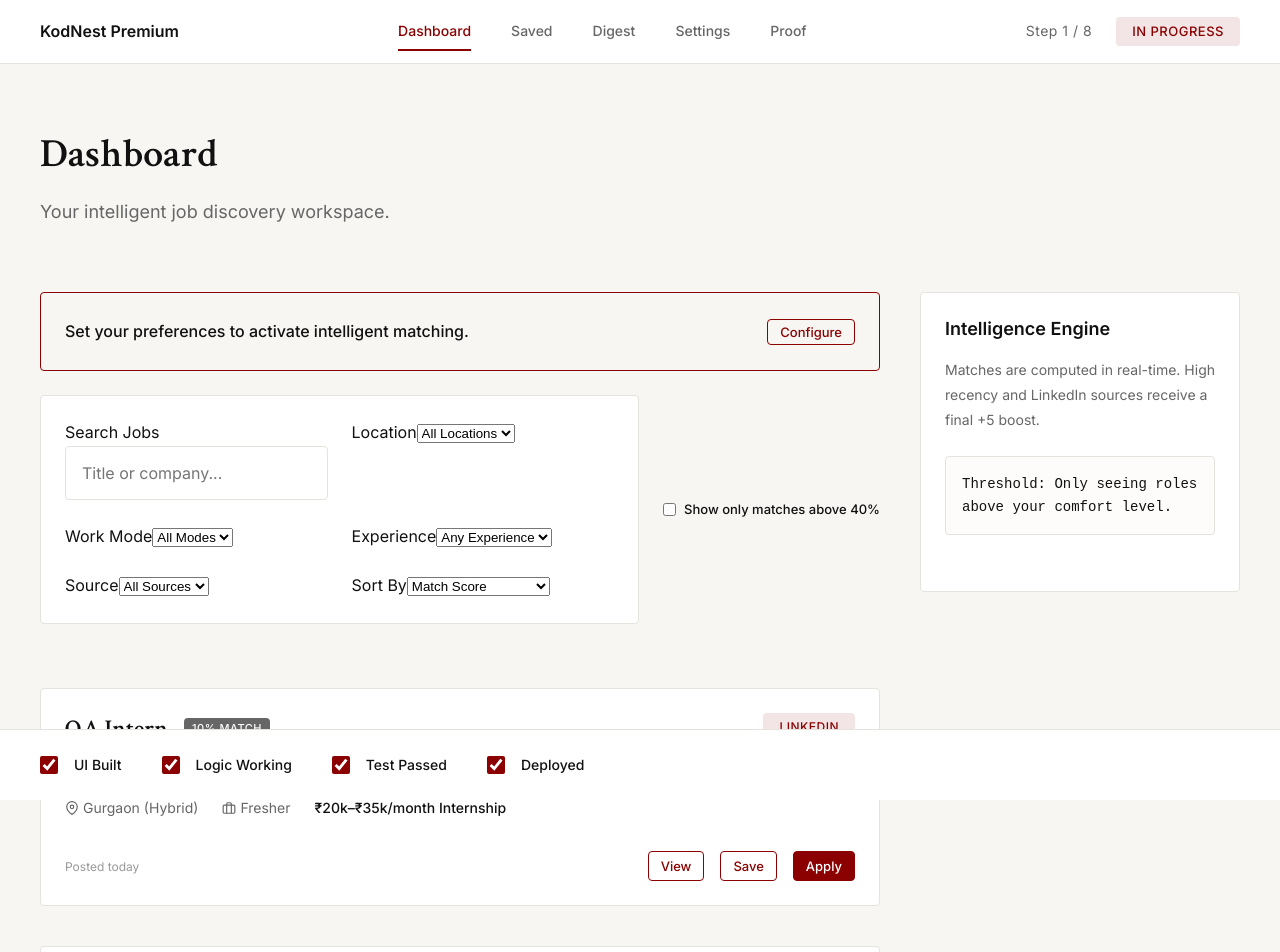
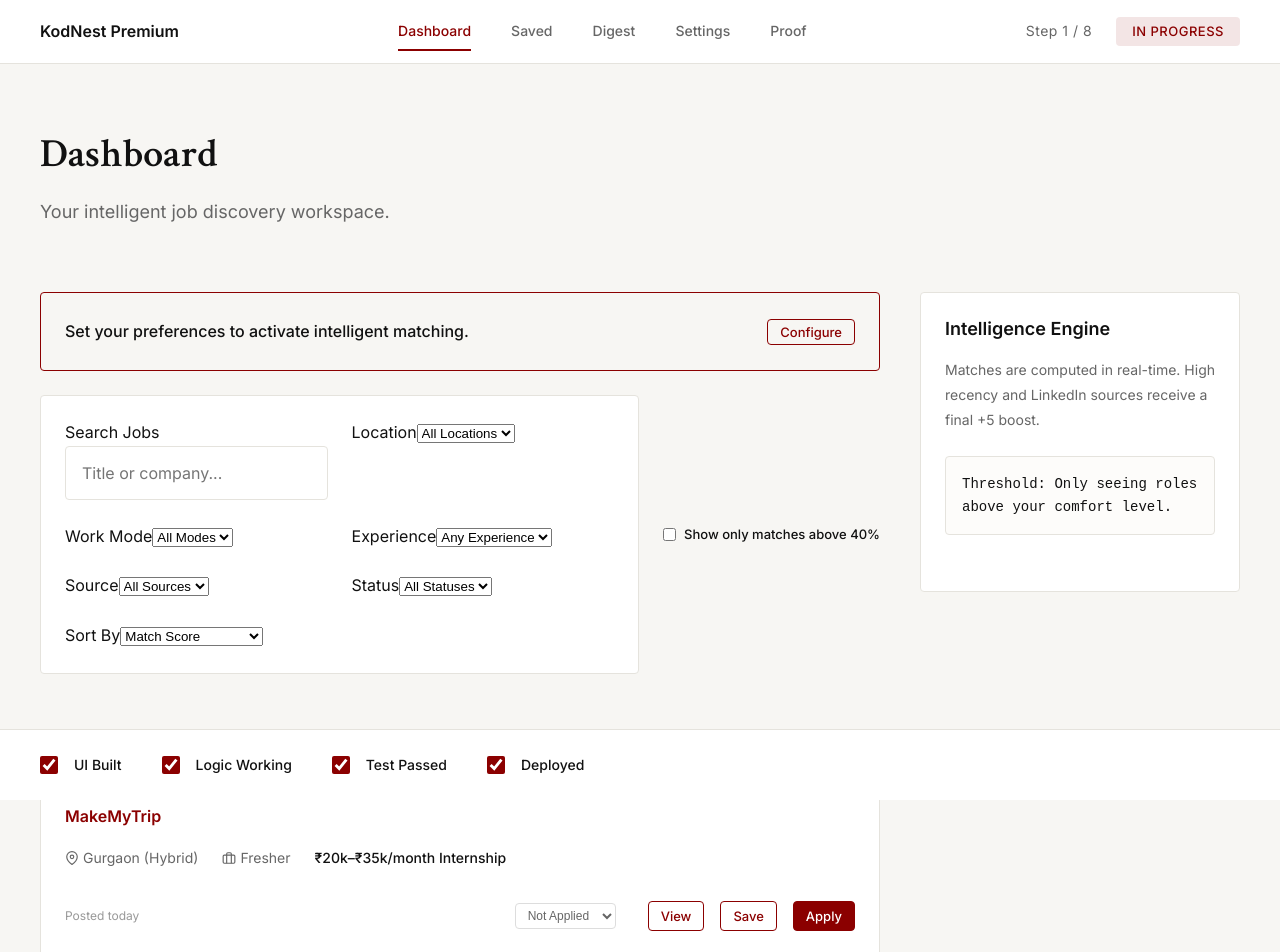
Before and after one commit to mittal-1234/app1s, a Next.js app: page /dashboard in a window 1280 px wide. Shown: the top 952 px of the page. Built offline with nearby package versions, Linux system fonts and the light colour scheme.

Commit message:
Implement Job Status Tracking (Dashboard, Saved, Digest)

```diff
--- a/app/components/FilterBar.tsx
+++ b/app/components/FilterBar.tsx
@@ -6,6 +6,7 @@ interface FilterBarProps {
     onModeChange: (value: string) => void;
     onExperienceChange: (value: string) => void;
     onSourceChange: (value: string) => void;
+    onStatusChange?: (value: string) => void;
     onSortChange: (value: string) => void;
 }
 
@@ -15,6 +16,7 @@ export default function FilterBar({
     onModeChange,
     onExperienceChange,
     onSourceChange,
+    onStatusChange,
     onSortChange
 }: FilterBarProps) {
     return (
@@ -75,6 +77,17 @@ export default function FilterBar({
                 </div>
 
                 <div className="form-group">
+                    <label>Status</label>
+                    <select onChange={(e) => onStatusChange && onStatusChange(e.target.value)}>
+                        <option value="">All Statuses</option>
+                        <option value="Not Applied">Not Applied</option>
+                        <option value="Applied">Applied</option>
+                        <option value="Rejected">Rejected</option>
+                        <option value="Selected">Selected</option>
+                    </select>
+                </div>
+
+                <div className="form-group">
                     <label>Sort By</label>
                     <select onChange={(e) => onSortChange(e.target.value)}>
                         <option value="match">Match Score</option>
--- a/app/components/JobCard.tsx
+++ b/app/components/JobCard.tsx
@@ -9,9 +9,11 @@ interface JobCardProps {
     onView: (job: Job) => void;
     onSave: (id: string) => void;
     onApply: (url: string) => void;
+    status?: string;
+    onStatusChange?: (id: string, status: string) => void;
 }
 
-export default function JobCard({ job, isSaved, matchScore, onView, onSave, onApply }: JobCardProps) {
+export default function JobCard({ job, isSaved, matchScore, onView, onSave, onApply, status, onStatusChange }: JobCardProps) {
     const getScoreColor = (score: number) => {
         if (score >= 80) return '#2D5016'; // Green
         if (score >= 60) return '#92400E'; // Amber
@@ -62,7 +64,37 @@ export default function JobCard({ job, isSaved, matchScore, onView, onSave, onAp
                 <span style={{ fontSize: '12px', color: '#999' }}>
                     {job.postedDaysAgo === 0 ? 'Posted today' : `Posted ${job.postedDaysAgo} days ago`}
                 </span>
-                <div style={{ display: 'flex', gap: 'var(--space-2)' }}>
+
+                <div style={{ display: 'flex', gap: 'var(--space-2)', alignItems: 'center' }}>
+                    {onStatusChange && (
+                        <div style={{ marginRight: 'var(--space-2)' }}>
+                            <select
+                                value={status || 'Not Applied'}
+                                onChange={(e) => onStatusChange(job.id, e.target.value)}
+                                style={{
+                                    padding: '4px 8px',
+                                    fontSize: '12px',
+                                    borderRadius: '4px',
+                                    border: '1px solid #ddd',
+                                    backgroundColor:
+                                        status === 'Applied' ? '#E3F2FD' :
+                                            status === 'Rejected' ? '#FFEBEE' :
+                                                status === 'Selected' ? '#E8F5E9' : 'white',
+                                    color:
+                                        status === 'Applied' ? '#1565C0' :
+                                            status === 'Rejected' ? '#C62828' :
+                                                status === 'Selected' ? '#2E7D32' : '#666',
+                                    fontWeight: 500
+                                }}
+                            >
+                                <option value="Not Applied">Not Applied</option>
+                                <option value="Applied">Applied</option>
+                                <option value="Rejected">Rejected</option>
+                                <option value="Selected">Selected</option>
+                            </select>
+                        </div>
+                    )}
+
                     <button className="btn btn-secondary" style={{ padding: '6px 12px', fontSize: '13px' }} onClick={() => onView(job)}>View</button>
                     <button
                         className={`btn ${isSaved ? 'btn-primary' : 'btn-secondary'}`}
--- a/app/dashboard/page.tsx
+++ b/app/dashboard/page.tsx
@@ -32,6 +32,10 @@ export default function Dashboard() {
     const [sort, setSort] = useState('match');
     const [showOnlyAboveThreshold, setShowOnlyAboveThreshold] = useState(false);
 
+    const [statusMap, setStatusMap] = useState<Record<string, string>>({});
+    const [statusFilter, setStatusFilter] = useState('');
+    const [toast, setToast] = useState<{ message: string; type: 'info' | 'success' | 'warning' } | null>(null);
+
     useEffect(() => {
         try {
             const savedPrefs = localStorage.getItem('jobTrackerPreferences');
@@ -64,12 +68,24 @@ export default function Dashboard() {
             if (saved) {
                 setSavedJobIds(JSON.parse(saved));
             }
+
+            const savedStatus = localStorage.getItem('jobTrackerStatus');
+            if (savedStatus) {
+                setStatusMap(JSON.parse(savedStatus));
+            }
         } catch (error) {
             console.error('Dashboard initialization error:', error);
         } finally {
             setIsLoading(false);
         }
     }, []);
+
+    useEffect(() => {
+        if (toast) {
+            const timer = setTimeout(() => setToast(null), 3000);
+            return () => clearTimeout(timer);
+        }
+    }, [toast]);
 
     useEffect(() => {
         if (allJobs.length === 0 && !isLoading) return;
@@ -84,9 +100,15 @@ export default function Dashboard() {
             const matchesExperience = !experienceFilter || job.experience === experienceFilter;
             const matchesSource = !sourceFilter || job.source === sourceFilter;
 
+            const currentStatus = statusMap[job.id] || 'Not Applied';
+            const matchesStatus = !statusFilter || (
+                statusFilter === 'Not Applied' ? (!statusMap[job.id] || statusMap[job.id] === 'Not Applied') :
+                    currentStatus === statusFilter
+            );
+
             const matchesThreshold = !showOnlyAboveThreshold || job.matchScore >= (userPrefs?.minMatchScore || 0);
 
-            return matchesSearch && matchesLocation && matchesMode && matchesExperience && matchesSource && matchesThreshold;
+            return matchesSearch && matchesLocation && matchesMode && matchesExperience && matchesSource && matchesStatus && matchesThreshold;
         });
 
         // Sorting
@@ -107,7 +129,7 @@ export default function Dashboard() {
         }
 
         setFilteredJobs(result);
-    }, [allJobs, isLoading, search, locationFilter, modeFilter, experienceFilter, sourceFilter, sort, showOnlyAboveThreshold, userPrefs]);
+    }, [allJobs, isLoading, search, locationFilter, modeFilter, experienceFilter, sourceFilter, statusFilter, sort, showOnlyAboveThreshold, userPrefs, statusMap]);
 
     const handleSave = (id: string) => {
         const newSaved = savedJobIds.includes(id)
@@ -116,6 +138,32 @@ export default function Dashboard() {
 
         setSavedJobIds(newSaved);
         localStorage.setItem('favoriteJobIds', JSON.stringify(newSaved));
+    };
+
+    const handleStatusChange = (id: string, newStatus: string) => {
+        const newStatusMap = { ...statusMap, [id]: newStatus };
+        setStatusMap(newStatusMap);
+        localStorage.setItem('jobTrackerStatus', JSON.stringify(newStatusMap));
+
+        // Log update
+        const job = allJobs.find(j => j.id === id);
+        if (job) {
+            const logEntry = {
+                jobId: id,
+                title: job.title,
+                company: job.company,
+                status: newStatus,
+                date: new Date().toISOString()
+            };
+            const existingLog = JSON.parse(localStorage.getItem('jobTrackerStatusLog') || '[]');
+            const newLog = [logEntry, ...existingLog].slice(0, 50); // Keep last 50
+            localStorage.setItem('jobTrackerStatusLog', JSON.stringify(newLog));
+
+            setToast({
+                message: `Status updated to ${newStatus}`,
+                type: newStatus === 'Rejected' ? 'warning' : 'success'
+            });
+        }
     };
 
     const handleView = (job: Job) => {
@@ -164,6 +212,7 @@ export default function Dashboard() {
                             onModeChange={setModeFilter}
                             onExperienceChange={setExperienceFilter}
                             onSourceChange={setSourceFilter}
+                            onStatusChange={setStatusFilter}
                             onSortChange={setSort}
                         />
                         <div style={{ display: 'flex', alignItems: 'center', gap: 'var(--space-2)', whiteSpace: 'nowrap', marginLeft: 'var(--space-3)', marginBottom: 'var(--space-4)' }}>
@@ -187,6 +236,9 @@ export default function Dashboard() {
                                     job={job}
                                     matchScore={job.matchScore}
                                     isSaved={savedJobIds.includes(job.id)}
+                                    // matchScore is already passed above
+                                    status={statusMap[job.id]}
+                                    onStatusChange={handleStatusChange}
                                     onView={handleView}
                                     onSave={handleSave}
                                     onApply={handleApply}
@@ -224,6 +276,24 @@ export default function Dashboard() {
                 onClose={() => setIsModalOpen(false)}
                 onApply={handleApply}
             />
+
+            {toast && (
+                <div style={{
+                    position: 'fixed',
+                    bottom: '24px',
+                    right: '24px',
+                    backgroundColor: 'white',
+                    color: toast.type === 'warning' ? '#C62828' : '#2D5016',
+                    padding: '12px 24px',
+                    borderRadius: '4px',
+                    boxShadow: '0 4px 12px rgba(0,0,0,0.1)',
+                    borderLeft: `4px solid ${toast.type === 'warning' ? '#C62828' : '#2D5016'}`,
+                    zIndex: 1000,
+                    animation: 'slideIn 0.3s ease-out'
+                }}>
+                    {toast.message}
+                </div>
+            )}
         </div>
     );
 }
```
Also changed, not shown: app/digest/page.tsx (+59 -0 lines), app/saved/page.tsx (+36 -5 lines).
